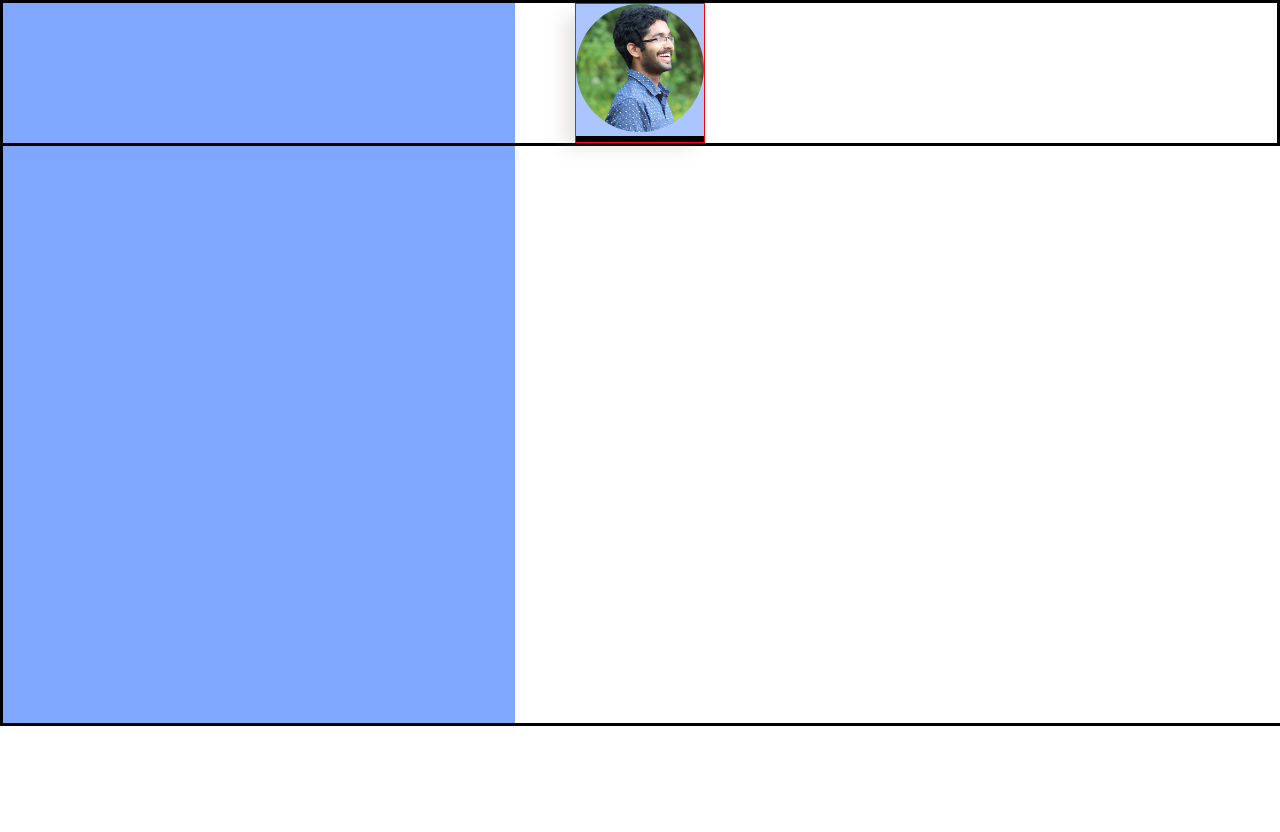
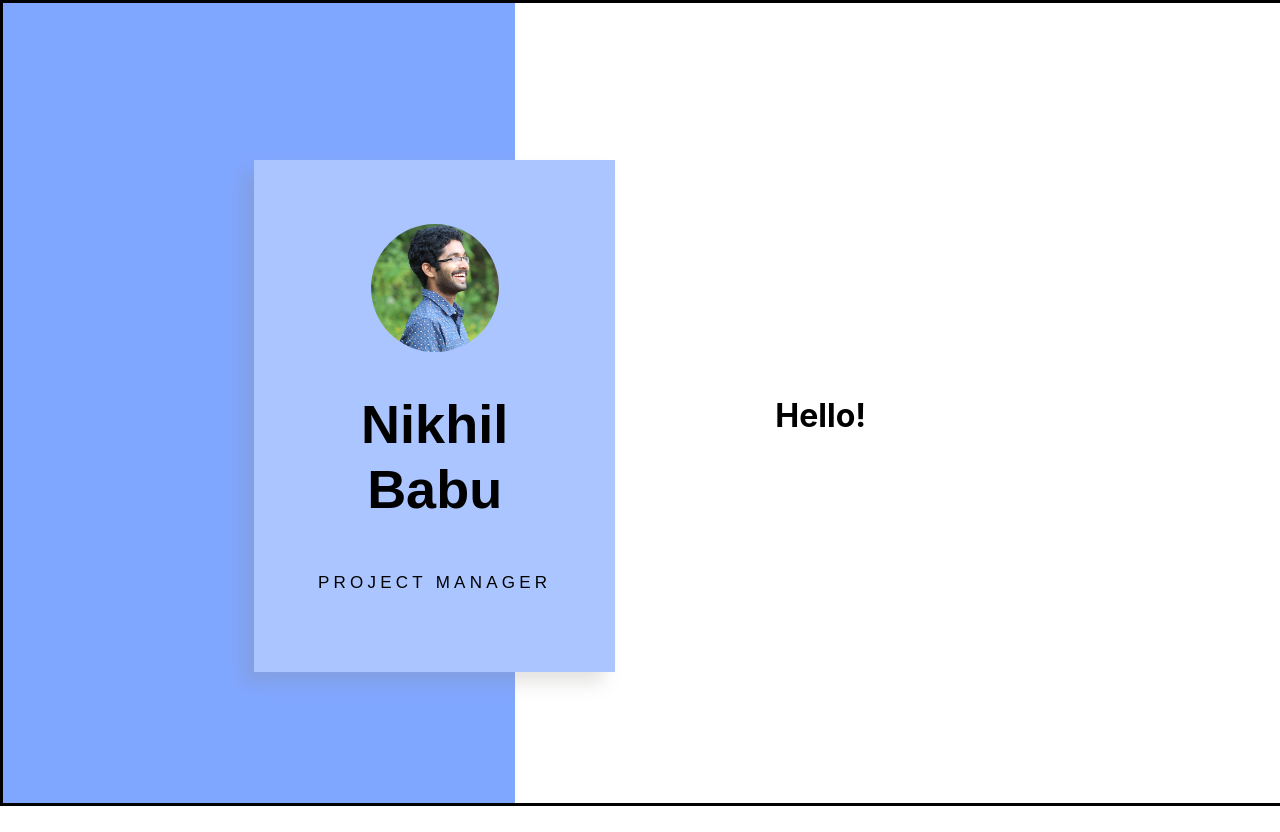
Before and after one commit to Nikhil713/Portfolio, a React (Create React App) app in the folder website/: page / in a window 1280 px wide. Before the commit the page ends 800 px from the top, so only its background shows below. Built offline with nearby package versions, Linux system fonts and the light colour scheme.

Commit message:
Reposition cards

```diff
--- a/website/src/pages/home/home.css
+++ b/website/src/pages/home/home.css
@@ -1,10 +1,14 @@
 .home{
     height: auto;
+    /* min-height: 90vh; */
     /* width: 100vw; */
+
+    padding: 10rem;
     display: flex;
     justify-content: center;
     align-items: center;
-    border: solid;
+
+    /* border: solid; */
 }
 
 .bg-home{
@@ -16,20 +20,30 @@
 }
 
 .bg-home-left{
-    height: 90vh;
+    min-height: 100vh;
+    height: auto;
     width: 40%;
     background-color: rgb(128, 167, 255);
 }
 
 .home-info{
-    border: 1px red solid;
-    height: auto;
-    width: auto;
+    /* height: ; */
+    /* width: auto; */
+
+    display: flex;
 }
 
 .home-card{
-    height: auto;
-    width: auto;
+    height: fit-content;
+    width: fit-content;
+
+    padding: 4rem;
+
+    display: flex;
+    flex-direction: column;
+    justify-content: center;
+    align-items: center;
+
     box-shadow: -11.31px 11.31px 17px 0px rgba(138,131,124,0.23);
     background-color: rgb(170, 197, 255);
 }
@@ -39,6 +53,21 @@
     border-radius: 100px;
 }
 
-.box-color{
+.card-name{
+    text-align: center;
+    font: normal normal bold 27px/1.4em poppins-semibold,poppins,sans-serif;
+}
 
+.card-name > h1{
+    text-align: center;
+    line-height: 1.2em;
 }
+
+.card-subtitle > h3{
+    font: normal normal normal 17px/1.4em avenir-lt-w01_35-light1475496,sans-serif;
+
+    text-align: center;
+
+    letter-spacing: 0.25em;
+    line-height: 1rem;
+}
--- a/website/src/pages/home/home.js
+++ b/website/src/pages/home/home.js
@@ -16,9 +16,17 @@ export default class Home extends React.Component {
                             <div className="card-img">
                                 <img src={profile} alt="Profile-picture"></img>
                             </div>
+                            <div className="card-name">
+                                <h1>Nikhil <br /> Babu</h1>
+                            </div>
+                            <div className="card-subtitle">
+                                <h3>PROJECT MANAGER</h3>
+                            </div>
                         </div>
                         <div className="home -info">
-
+                            <div className="info-head">
+                                <h1>Hello!</h1>
+                            </div>
                         </div>
                     </div>
                 </div>
```
Lines whose indentation alone changed are shown as unchanged.
